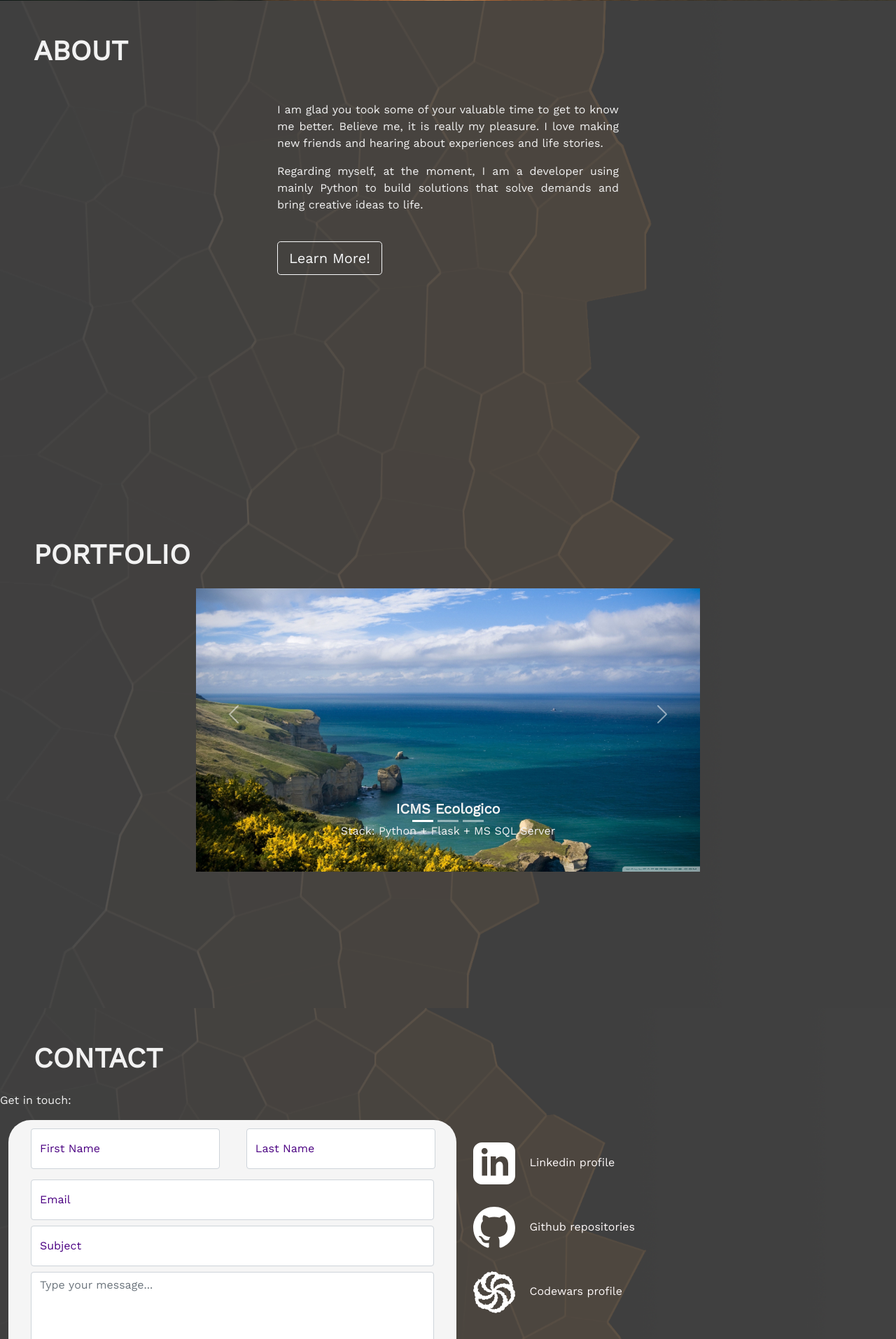
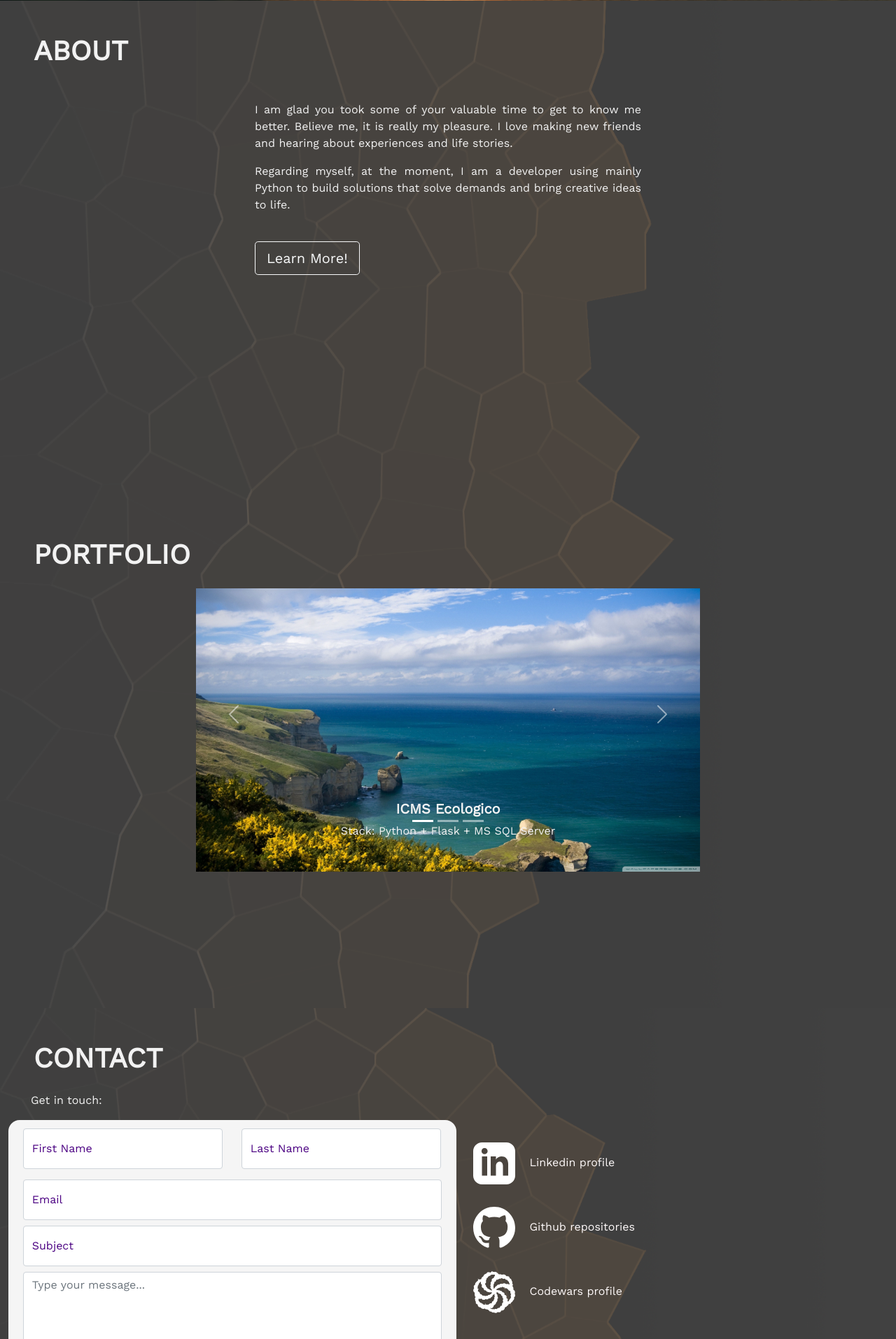
Before and after one commit to lucianodelboni/portfolio, a Django app: page / in a window 1280 px wide. Shown: the part 719-2633 px from the top of the page at 70% size. Run offline with Django 3.2, Linux system fonts and the light colour scheme.

Commit message:
minor changes in form and section design for responsiveness

```diff
--- a/portfolio_app/static/css/styles.css
+++ b/portfolio_app/static/css/styles.css
@@ -117,13 +117,18 @@ polygon.arrow__top{
     margin: 0px;
 }
 
+#about__box{
+    width:45%;
+    text-align:justify;
+}
+
 .section_title>h1{
     padding: 3rem 0rem 1rem 3rem;
     font-weight: bolder;
 }
 
-#about__box{
-    width:40%;
+.subtitle__section{
+    width:85%;
     text-align:justify;
 }
 
@@ -160,18 +165,18 @@ polygon.arrow__top{
     height: 25rem;
     width: 40rem;
     background-color: whitesmoke;
-    border-radius: 2rem;
+    border-radius: 1rem;
 }
 
 .form__firstlastname_space{
-    margin: 0.75rem 0rem 0rem 2rem;
+    margin: 0.75rem 0rem 0rem 1.3rem;
     display: inline-block;
     overflow-y: hidden;
-    width: 16.9rem;
+    width: 17.85rem;
 }
 
 .form__elements_space{
-    margin: 0.5rem 2rem;
+    margin: 0.5rem 1.3rem;
 }
 
 #message{
@@ -252,6 +257,26 @@ polygon.arrow__top{
         width: 100%;
         text-align: justify;
     }
+
+    .form__style{
+        height: 30rem;
+        width: 22rem;
+        background-color: whitesmoke;
+        border-radius: 1rem;
+    }
+
+    .form__firstlastname_space{
+        margin: 0.75rem 0rem 0rem 1.3rem;
+        display: inline-block;
+        overflow-y: hidden;
+        width: 19.4rem;
+    }
+
+    .subtitle__section{
+        width:35%;
+        text-align:justify;
+    }
+
 }
 
 /*for 1080p 16:9 compatibily*/
@@ -267,6 +292,10 @@ polygon.arrow__top{
     .arrows__animation{
         top: 670px;
     }
+        .subtitle__section{
+        width:95%;
+        text-align:justify;
+    }
 
 
 }
--- a/portfolio_app/templates/landing_page.html
+++ b/portfolio_app/templates/landing_page.html
@@ -62,7 +62,7 @@
     <div class="section_title" id="aboutme">
       <h1>ABOUT</h1>
       <br>
-      <div class="container-fluid" id="about__box">
+      <div class="container-fluid subtitle__section" id="about__box">
         <p>I am glad you took some of your valuable time to get to know me better. Believe me, it is really my pleasure. I love making new friends and hearing about experiences and life stories.
         </p>
         <p>
@@ -123,7 +123,7 @@
     <!--Fourth Part - Contact-->
     <div class="section_title" id="contact">
       <h1>CONTACT</h1>
-      <p>Get in touch:</p>
+      <p class="container-fluid subtitle__section">Get in touch:</p>
       <div class="container-fluid">
         <div class="row">
           <div class="col">
```
Also changed, not shown: requirements.txt (added, +22 -0 lines).
